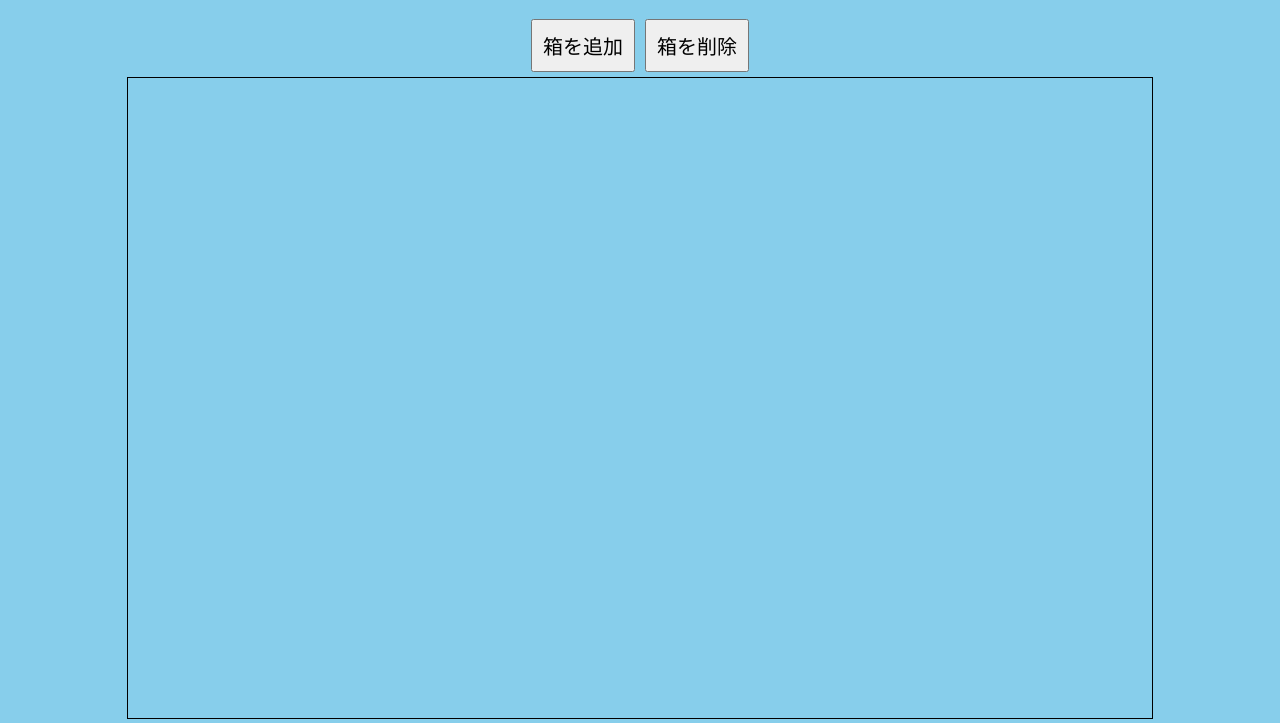
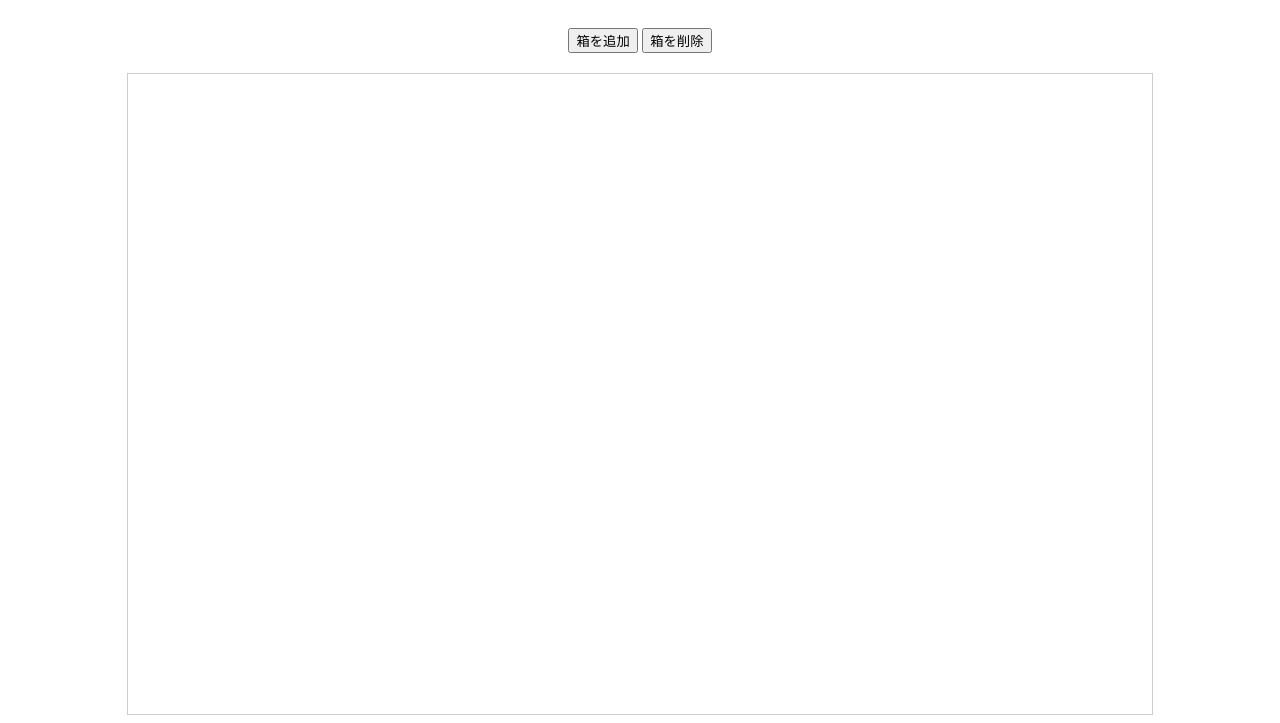
Before and after one commit to kakuwawawa/game1, a plain HTML site: page index.html in a window 1280 px wide. Shown: the part 81-804 px from the top of the page. Drawn offline with Linux system fonts and the light colour scheme.

Commit message:
Update styles.css

```diff
--- a/styles.css
+++ b/styles.css
@@ -1,35 +1,21 @@
-/* styles.css */
 body {
+    font-family: Arial, sans-serif;
     display: flex;
     flex-direction: column;
     align-items: center;
-    justify-content: center;
-    height: 100vh;
     margin: 0;
-    background-color: #87ceeb;
-}
-
-canvas {
-    border: 1px solid #000;
+    padding: 0;
 }
 
 #controls {
-    display: flex;
-    flex-wrap: wrap;
-    margin-top: 10px;
+    margin: 20px;
 }
 
-button {
-    font-size: 20px;
-    margin: 5px;
-    padding: 10px;
+#canvasContainer {
+    position: relative;
 }
 
-#inventory {
-    margin-top: 20px;
+#canvas {
+    border: 1px solid #ccc;
+    touch-action: none; /* タッチ操作が適切に反応するように */
 }
-
-#inventoryItems {
-    display: flex;
-    flex-wrap: wrap;
-}
```
